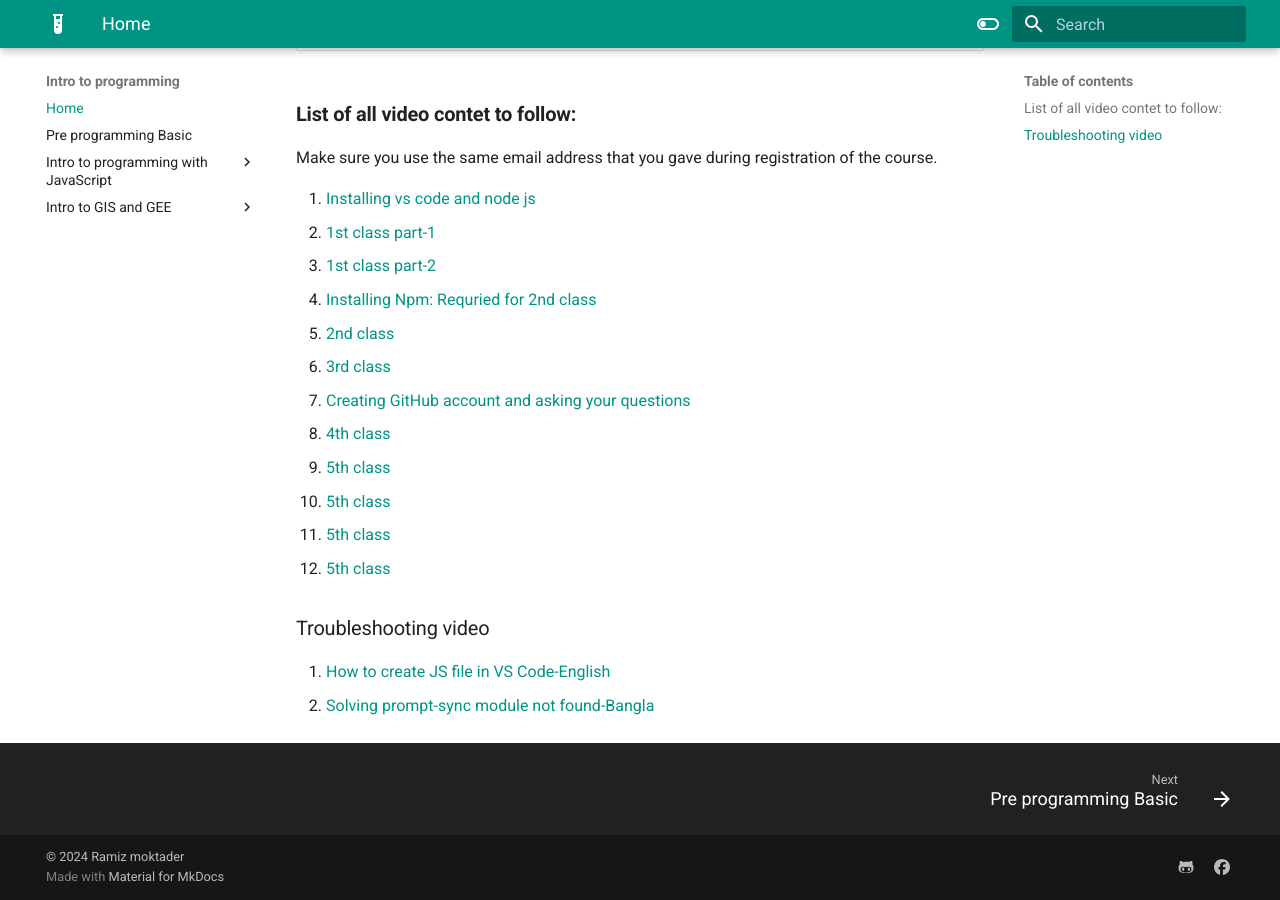
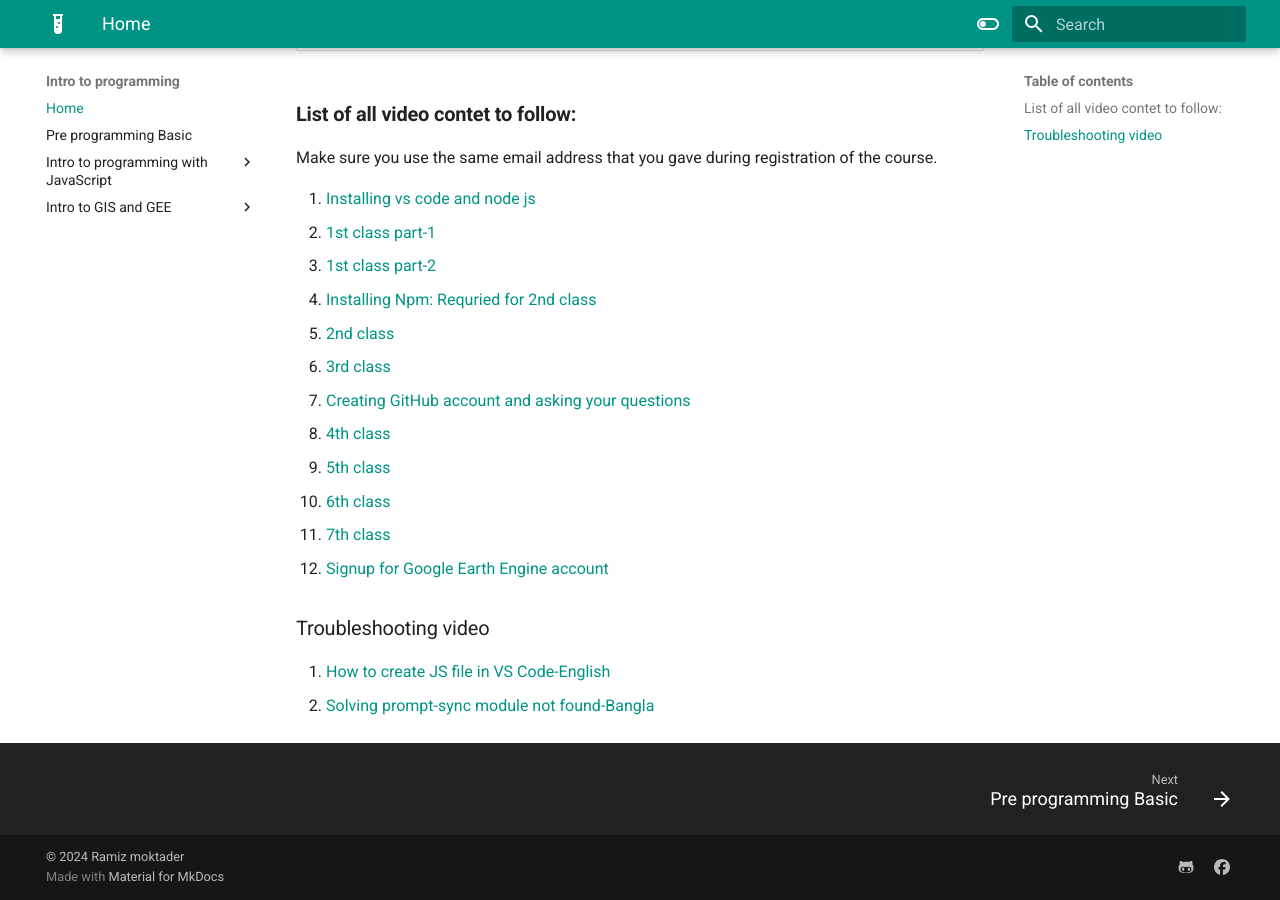
Before and after one commit to ramiz-moktader/geospatial-programming-course, an MkDocs documentation site: the page built from docs/index.md, in a window 1280 px wide and 900 px high, scrolled down 1099 px. Built offline with MkDocs 1.6.1 and Material for MkDocs 9.7.7, drawn with Linux system fonts in a browser that asks for light colours.

Commit message:
added class link in the home page

```diff
--- a/docs/index.md
+++ b/docs/index.md
@@ -24,9 +24,9 @@ Make sure you use the same email address that you gave during registration of th
 7. [Creating GitHub account and asking your questions](https://www.youtube.com/watch?v=n6PiBM-cudM)
 8. [4th class](https://www.youtube.com/watch?v=2M7UNE9a4Ek)
 9. [5th class](https://www.youtube.com/watch?v=NzS0iuZm-y0)
-9. [5th class](https://www.youtube.com/watch?v=NzS0iuZm-y0)
-9. [5th class](https://www.youtube.com/watch?v=NzS0iuZm-y0)
-9. [5th class](https://www.youtube.com/watch?v=NzS0iuZm-y0)
+10. [6th class](https://www.youtube.com/watch?v=R97uPjvqbnc&feature=youtu.be)
+11. [7th class](https://youtu.be/xwlE6-lY2Mk)
+11. [Signup for Google Earth Engine account]()
 
 ### Troubleshooting video
 
```
Also changed, not shown: docs/raster-vector-data-in-gee.md (+4 -4 lines).
